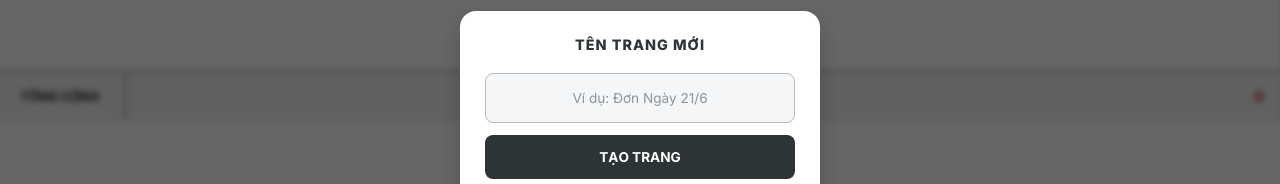
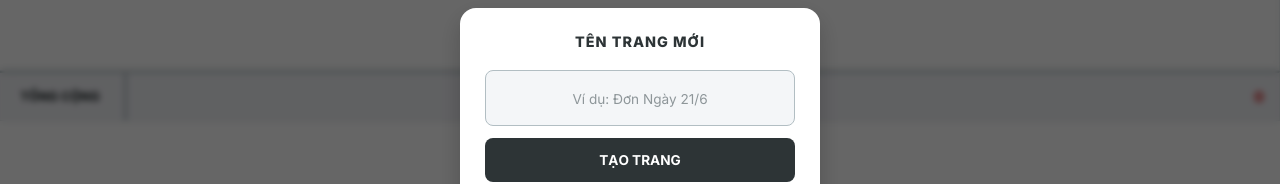
Before and after one commit to votan1102/So-chot-don, a website: page www/index.html in a window 1280 px wide. Both pictures are taken after a click on the element "+ THÊM". Shown: the part 273-457 px from the top of the page. Drawn offline with nearby package versions, Linux system fonts and the light colour scheme.

Commit message:
Update modal input styles for better visibility

```diff
--- a/www/index.html
+++ b/www/index.html
@@ -97,8 +97,28 @@
 
         .modal-title { color: var(--text-main); text-align: center; margin-bottom: 20px; text-transform: uppercase; font-size: 0.9rem; font-weight: 800; letter-spacing: 1px; }
 
-        /* Cập nhật chiều cao và line-height để không bị khuất dấu tiếng Việt */
-        .modal-input { width: 100% !important; height: 50px !important; padding: 10px 15px !important; line-height: 1.5 !important; margin-bottom: 12px !important; background: var(--bg-main) !important; border: 1px solid var(--border-strong) !important; color: var(--text-main) !important; border-radius: 8px !important; font-size: 0.85rem !important; font-weight: 600 !important; text-align: center !important; outline: none !important; display: block !important; transition: border-color 0.2s; text-transform: uppercase; }
+        /* Cập nhật chiều cao và line-height để không bị khuất dấu tiếng Việt (đặc biệt dấu mũ/dấu thanh chữ hoa) */
+        .modal-input {
+            width: 100% !important;
+            min-height: 56px !important;
+            height: auto !important;
+            padding: 14px 15px 10px !important;
+            line-height: 1.3 !important;
+            margin-bottom: 12px !important;
+            background: var(--bg-main) !important;
+            border: 1px solid var(--border-strong) !important;
+            color: var(--text-main) !important;
+            border-radius: 8px !important;
+            font-size: 0.85rem !important;
+            font-weight: 600 !important;
+            text-align: center !important;
+            outline: none !important;
+            display: block !important;
+            transition: border-color 0.2s;
+            text-transform: uppercase;
+            font-family: 'Inter', sans-serif;
+            overflow: visible !important;
+        }
 
         .modal-input:focus { border-color: var(--primary) !important; }
         .modal-input::placeholder { font-weight: 400; color: var(--text-muted); opacity: 0.7; text-transform: none; }
```
